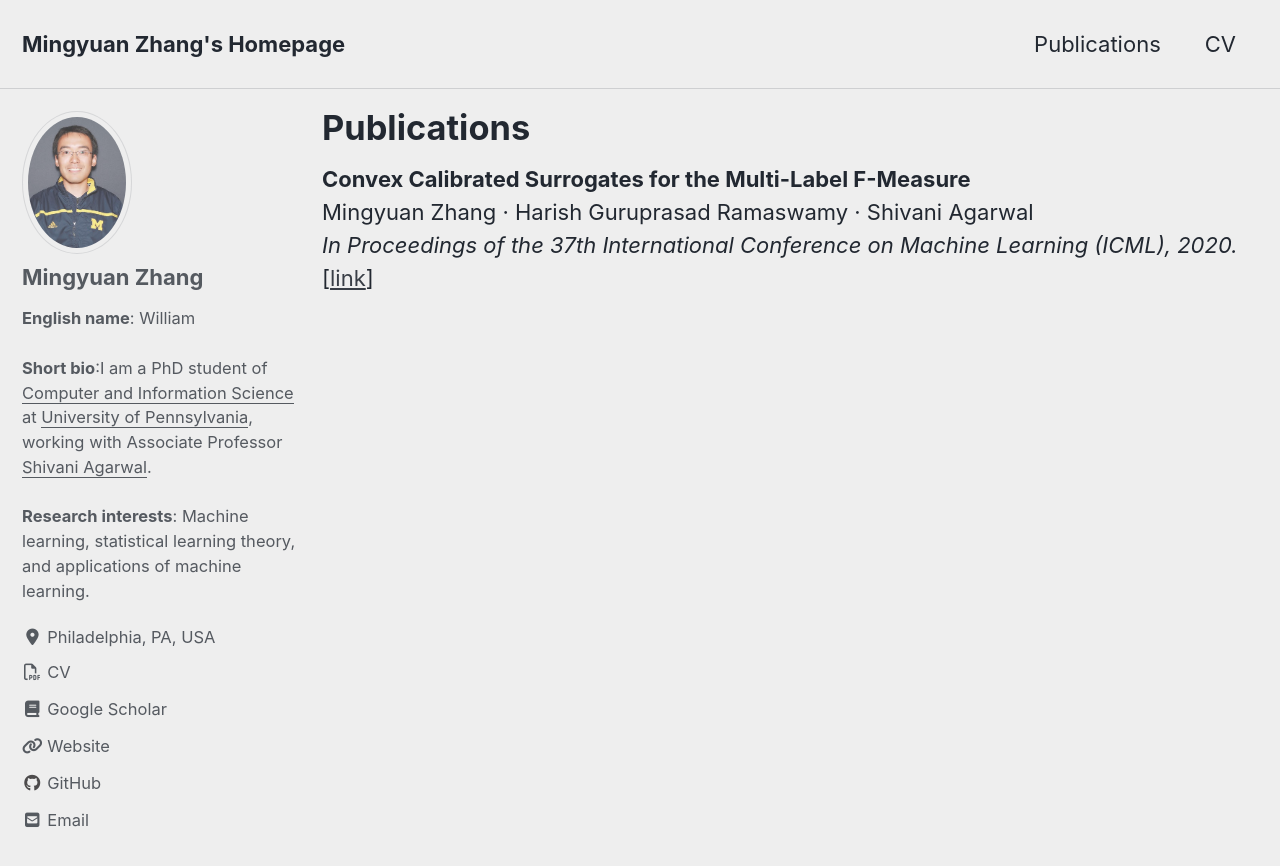
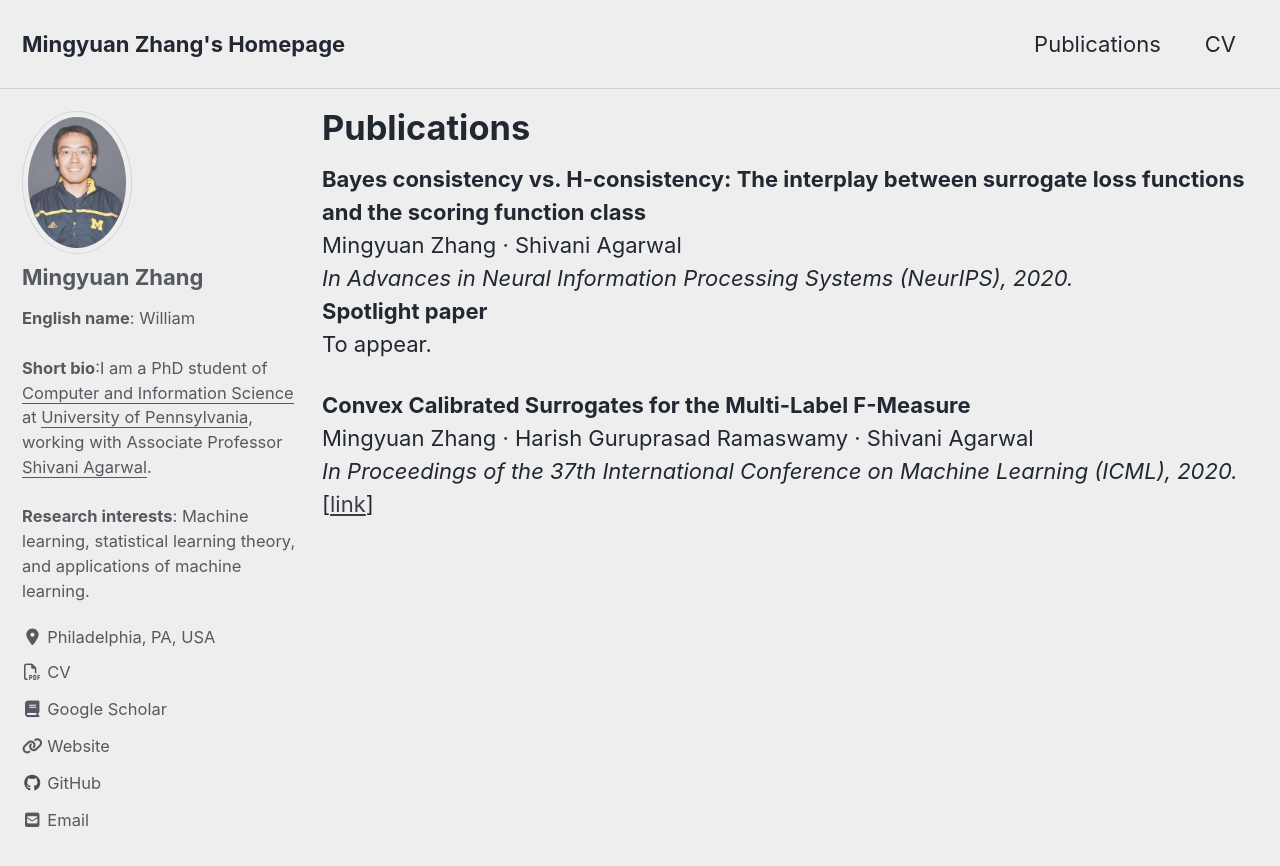
Before and after one commit to moshimowang/moshimowang.github.io, a Jekyll site: the page built from _pages/publications.md, in a window 1280 px wide and 900 px high. Shown: the top 866 px of the window. Built offline with Jekyll 4.4.1, drawn with Linux system fonts in a browser that asks for light colours; cached includes are drawn as plain includes; nearby versions of some CDN libraries.

Commit message:
added neurips 2020 news

```diff
--- a/_pages/publications.md
+++ b/_pages/publications.md
@@ -6,6 +6,12 @@ permalink: /publications/
 author_profile: true
 ---
 
+**Bayes consistency vs. H-consistency: The interplay between surrogate loss functions and the scoring function class**<br>
+Mingyuan Zhang · Shivani Agarwal<br>
+<em>In Advances in Neural Information Processing Systems (NeurIPS), 2020.</em><br>
+**Spotlight paper**<br>
+To appear.
+
 **Convex Calibrated Surrogates for the Multi-Label F-Measure**<br>
 Mingyuan Zhang · Harish Guruprasad Ramaswamy · Shivani Agarwal<br>
 <em>In Proceedings of the 37th International Conference on Machine Learning (ICML), 2020.</em><br>
```
Also changed, not shown: _pages/about.md (+1 -1 lines).
